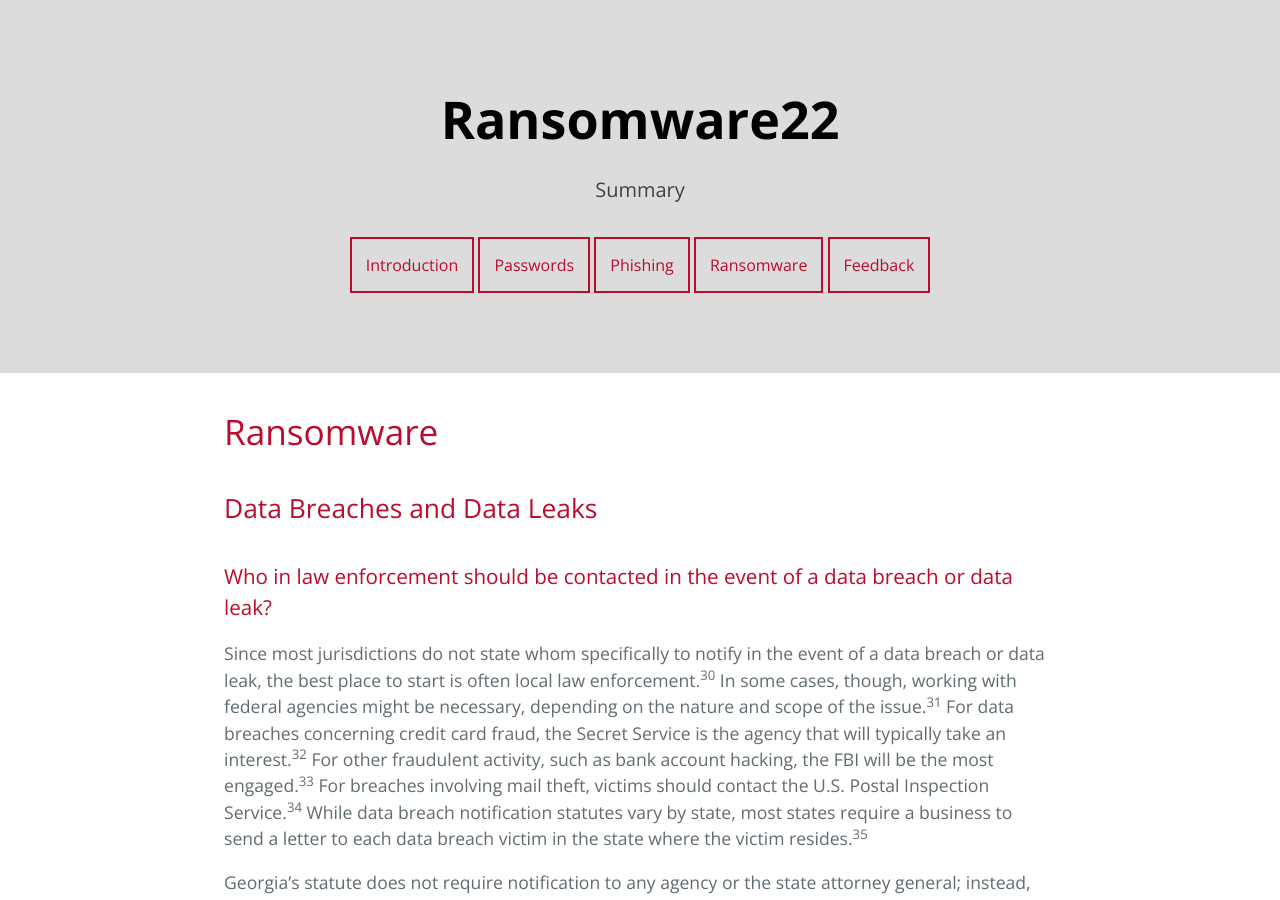
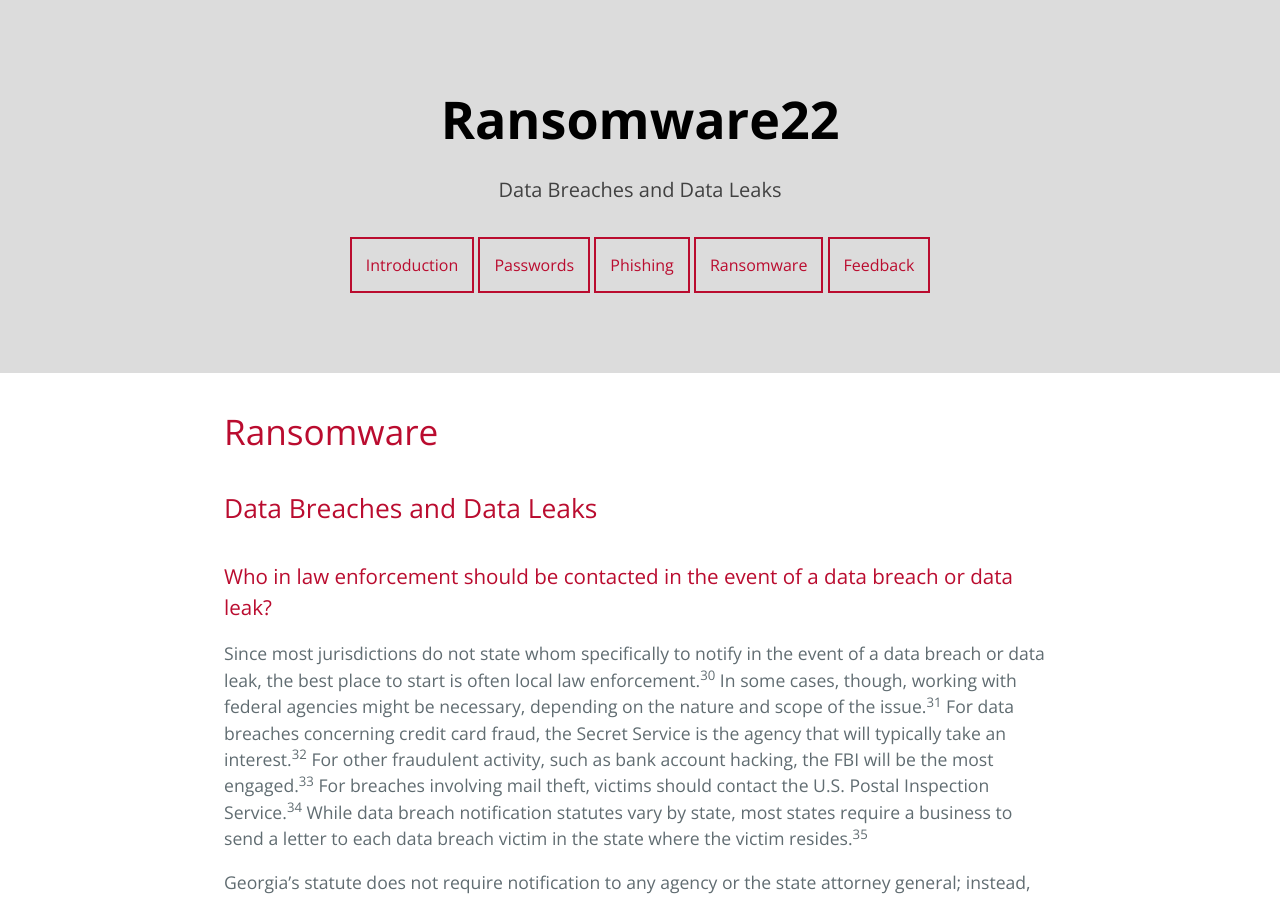
Before and after one commit to ugacyberarch/manual, a Jekyll site: the page built from data_breaches_leaks.md, in a window 1280 px wide and 900 px high. Built offline with Jekyll 4.4.1, drawn with Linux system fonts in a browser that asks for light colours.

Commit message:
Update data_breaches_leaks.md

```diff
--- a/data_breaches_leaks.md
+++ b/data_breaches_leaks.md
@@ -1,7 +1,7 @@
 ---
 layout: default
 title: Ransomware22
-description: Summary
+description: Data Breaches and Data Leaks
 heading: Data Breaches and Data Leaks
 sub_heading: Data Breaches and Data Leaks
 
```
